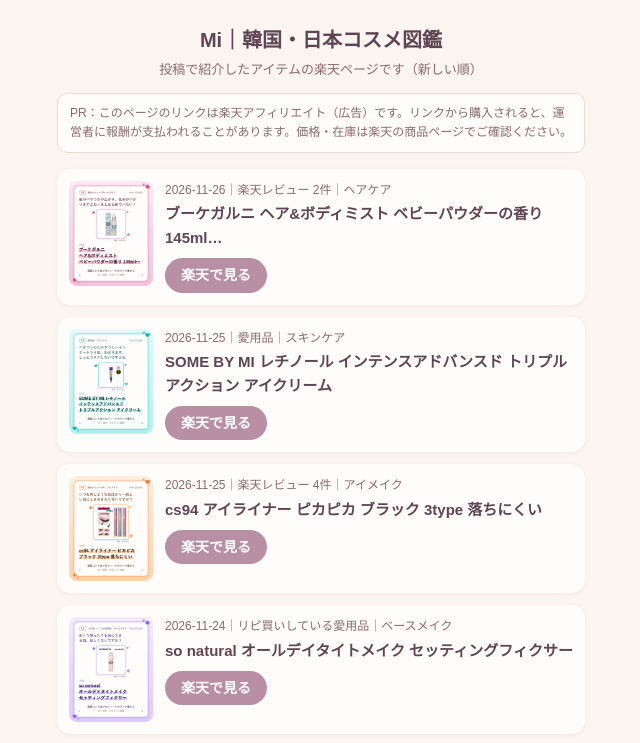
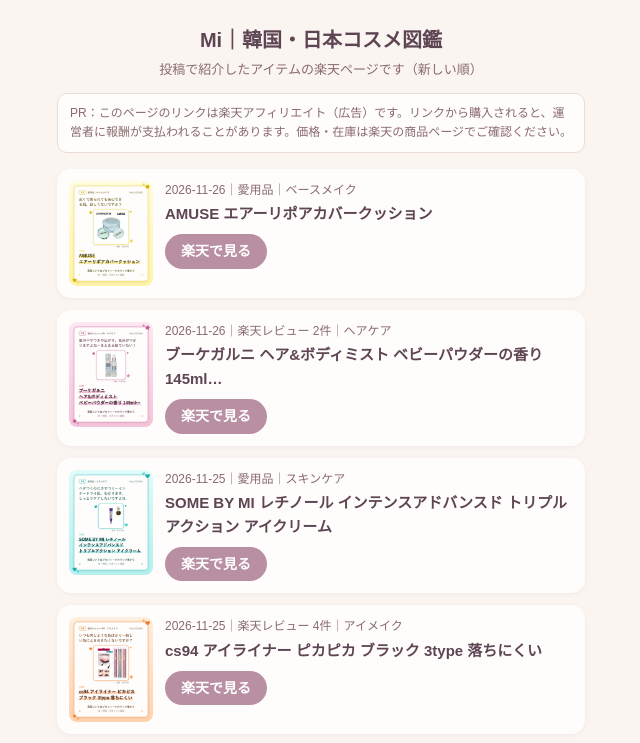
Before and after one commit to k-hiron/mi-cosme, a plain HTML site: page index.html in a window 1280 px wide. Shown: the top 743 px of the page, without its empty margins (319-959 px from the left). Drawn offline with Linux system fonts and the light colour scheme.

Commit message:
リンク集を更新 2026-11-26

```diff
--- a/index.html
+++ b/index.html
@@ -30,6 +30,14 @@
   <p class="lead">投稿で紹介したアイテムの楽天ページです（新しい順）</p>
   <p class="pr">PR：このページのリンクは楽天アフィリエイト（広告）です。リンクから購入されると、運営者に報酬が支払われることがあります。価格・在庫は楽天の商品ページでご確認ください。</p>
   <ul>
+    <li class="item">
+      <a class="thumb" href="https://hb.afl.rakuten.co.jp/hgc/g00u7nfo.okoh1b48.g00u7nfo.okoh2a03/?pc=https%3A%2F%2Fitem.rakuten.co.jp%2Fjoyance-m%2F10001341-1%2F&amp;rafcid=wsc_i_is_a10a53f2-0310-4882-82b6-6ea5506c9239" rel="sponsored noopener" target="_blank"><img src="img/2026-11-26-mwxfypoq.jpg" alt="" loading="lazy" width="108" height="135"></a>
+      <div class="body">
+        <p class="meta">2026-11-26｜愛用品｜ベースメイク</p>
+        <p class="name">AMUSE エアーリポアカバークッション</p>
+        <a class="btn" href="https://hb.afl.rakuten.co.jp/hgc/g00u7nfo.okoh1b48.g00u7nfo.okoh2a03/?pc=https%3A%2F%2Fitem.rakuten.co.jp%2Fjoyance-m%2F10001341-1%2F&amp;rafcid=wsc_i_is_a10a53f2-0310-4882-82b6-6ea5506c9239" rel="sponsored noopener" target="_blank">楽天で見る</a>
+      </div>
+    </li>
     <li class="item">
       <a class="thumb" href="https://hb.afl.rakuten.co.jp/hgc/g00ujqno.okoh1d6d.g00ujqno.okoh2196/?pc=https%3A%2F%2Fitem.rakuten.co.jp%2Ffragrance-u%2Fbga-hbmbabypowder-145%2F&amp;rafcid=wsc_i_is_a10a53f2-0310-4882-82b6-6ea5506c9239" rel="sponsored noopener" target="_blank"><img src="img/2026-11-26-mwwytgqs.jpg" alt="" loading="lazy" width="108" height="135"></a>
       <div class="body">
```
